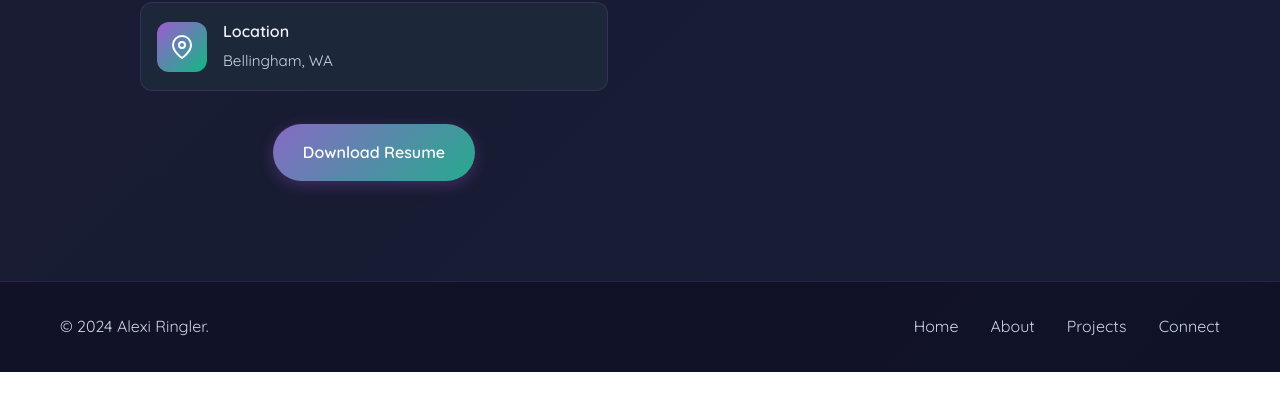
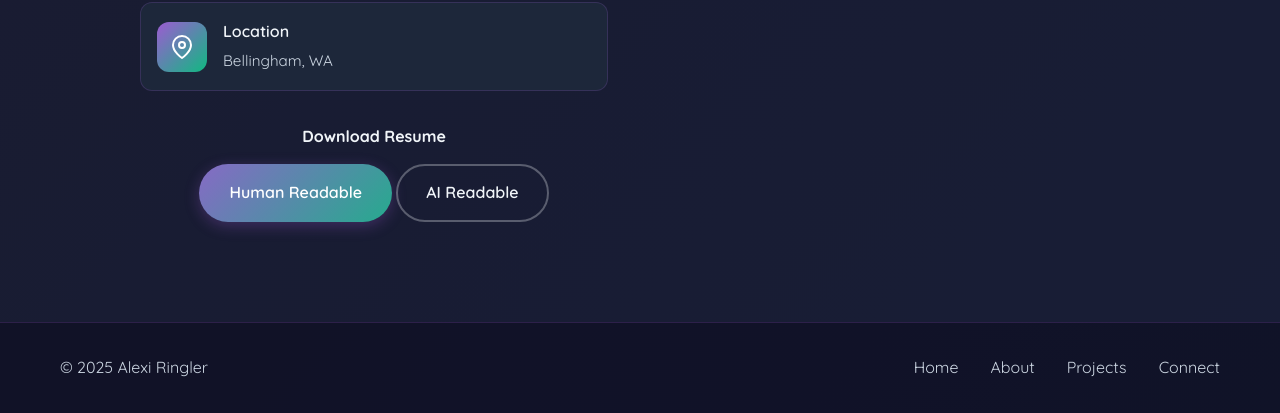
Before and after one commit to AlexiLynn/alexi-portfolio, a plain HTML site: page index.html in a window 1280 px wide. Shown: the part 5161-5574 px from the top of the page. Before the commit the page ends 5533 px from the top, so only its background shows below. Drawn offline with Linux system fonts and the light colour scheme.

Commit message:
downloadable

```diff
--- a/index.html
+++ b/index.html
@@ -872,10 +872,17 @@
                         </div>
                     </div>
 
-                    <div class="resume-download">
-                        <a href="/alexi-ringler-resume.pdf" download class="btn btn-primary">
-                            Download Resume
-                        </a>
+                    <div class="resume-download" style="display: flex; flex-direction: column; align-items: center; text-align: center;">
+                        <h4>Download Resume</h4>
+                        <div style="height: 15px;"></div>
+                        <div class="resume-buttons">
+                            <a href="RinglerResume.pdf" download class="btn btn-primary">
+                                Human Readable
+                            </a>
+                            <a href="RinglerAIResume.pdf" download class="btn btn-secondary">
+                                AI Readable
+                            </a>
+                        </div>
                     </div>
                 </div>
 
@@ -897,7 +904,7 @@
     <footer class="footer">
         <div class="container">
             <div class="footer-content">
-                <p>&copy; 2024 Alexi Ringler.</p>
+                <p>&copy; 2025 Alexi Ringler</p>
                 <div class="footer-links">
                     <a href="#home">Home</a>
                     <a href="#about">About</a>
```
Also changed, not shown: 2 other files.
